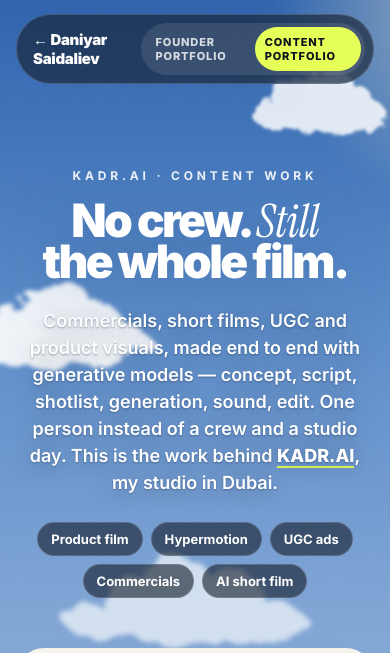
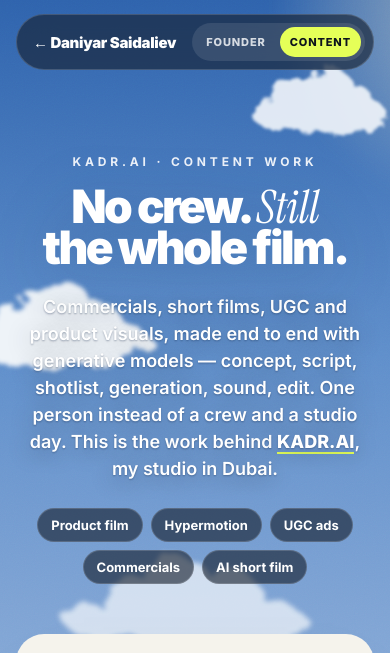
Before and after one commit to DaniyarUE/DaniyarUE.github.io, a plain HTML site: page work.html in a window 390 px wide. Shown: the top 653 px of the page. Drawn offline with Linux system fonts and the light colour scheme.

Commit message:
Short tab labels on mobile
Co-Authored-By: Claude Opus 5.5 <noreply@anthropic.com>
Claude-Session: https://claude.ai/code/session_01TKzbwAtTyEEs5tBfyLopSK

```diff
--- a/work.html
+++ b/work.html
@@ -138,6 +138,8 @@ footer a{text-decoration:none;font-weight:700;color:#fff}
 }
 @media (max-width:700px){
   .home i{display:none}
+  .home,.switch a{white-space:nowrap}
+  .switch .w{display:none}
   .switch a{padding:8px 10px;font-size:11px;letter-spacing:.08em}
   .row{flex-wrap:wrap}
   .row > .r169{flex:1 1 100% !important}
@@ -163,7 +165,7 @@ footer a{text-decoration:none;font-weight:700;color:#fff}
     <div class="bar-in">
       <a class="home" href="./">← Daniyar Saidaliev <i>· Founder, KADR.AI</i></a>
       <nav class="switch" aria-label="Portfolio sections">
-        <a href="./">Founder portfolio</a><a class="on" href="work.html">Content portfolio</a>
+        <a href="./">Founder<span class="w"> portfolio</span></a><a class="on" href="work.html">Content<span class="w"> portfolio</span></a>
       </nav>
     </div>
   </div>
```
